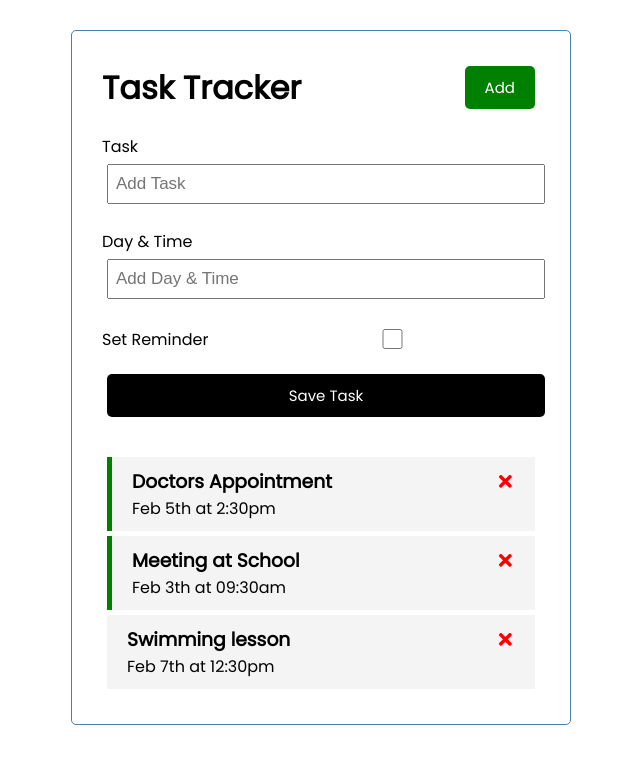
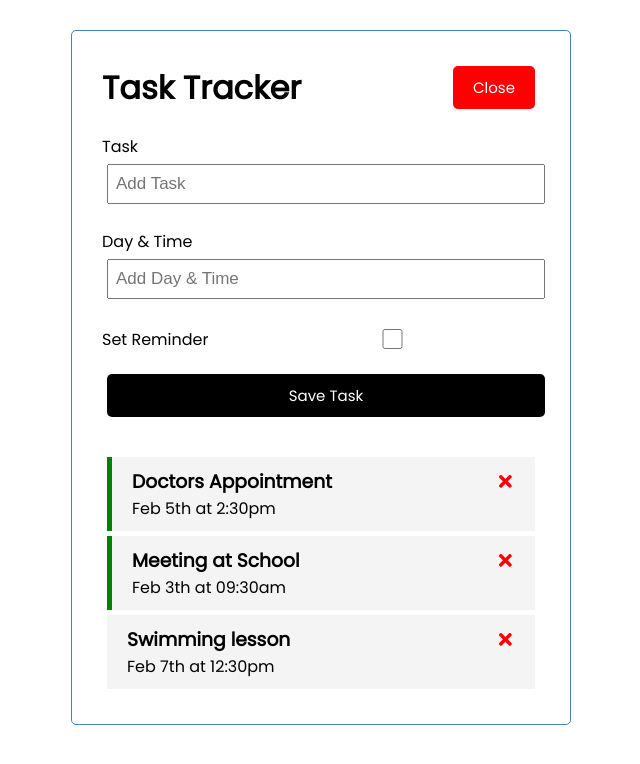
Before and after one commit to BenjaminNeustadt/React-JS-crash-course, a React (Create React App) app: page / in a window 1280 px wide. Shown: the top 764 px of the page, without its empty margins (319-959 px from the left). Built offline with nearby package versions, Linux system fonts and the light colour scheme.

Commit message:
Modify: Make button dynamic
* It changes color when clicked and hides the form

```diff
--- a/src/App.js
+++ b/src/App.js
@@ -51,7 +51,7 @@ const App = () => {
   return (
     <div className="container">
      <Header onAdd={() => setShowAddTask
-     (!showAddTask)} />
+     (!showAddTask)} showAdd={showAddTask}/>
      {showAddTask && <AddTask onAdd={addTask}/>}
      {tasks.length > 0 ? (
       <Tasks tasks={tasks} onDelete=
--- a/src/components/Header.js
+++ b/src/components/Header.js
@@ -1,12 +1,14 @@
 import PropTypes from 'prop-types'
 import Button from './Button'
 
-const Header = ({ title, onAdd }) => {
+const Header = ({ title, onAdd, showAdd }) => {
   return (
     <header className ='header'>
       <h1>{title}</h1>
-      <Button color='green' text='Add' onClick=
-      {onAdd}/>
+      <Button
+        color={showAdd ? 'red' : 'green'}
+        text={showAdd ? 'Close' : 'Add'}
+        onClick={onAdd}/>
     </header>
   )
 }
```
